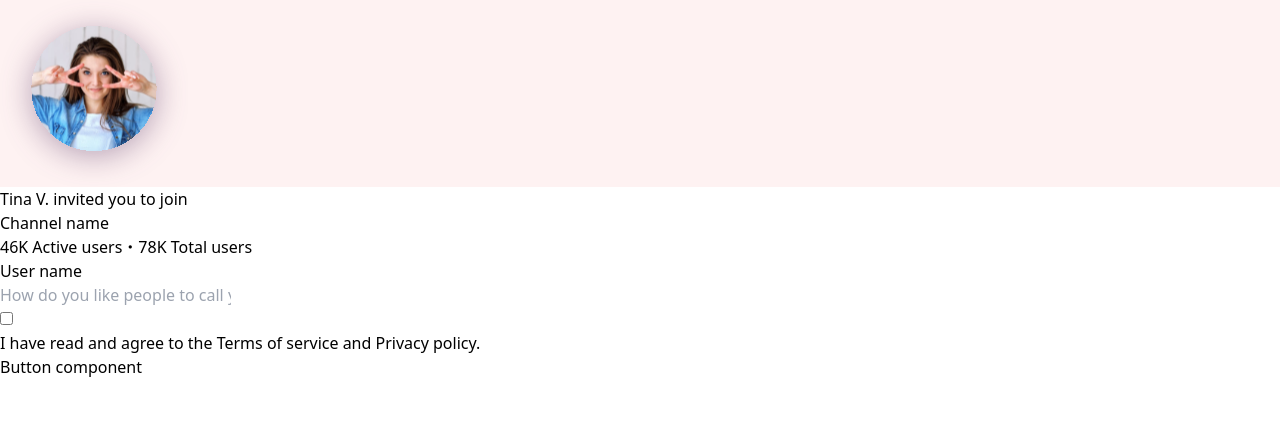
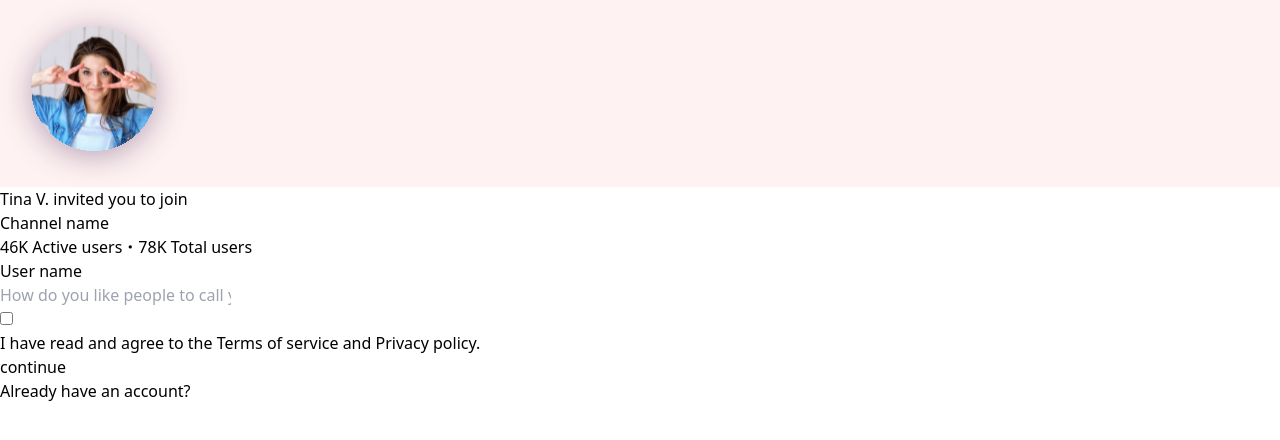
Before and after one commit to DomingosManuelFranco/react-form, a React (Create React App) app: page / in a window 1280 px wide. Shown: the top 440 px of the page. Built offline with nearby package versions, Linux system fonts and the light colour scheme.

Commit message:
button component done

```diff
--- a/src/components/Button.jsx
+++ b/src/components/Button.jsx
@@ -1,5 +1,10 @@
 const Button = () => {
-  return <div>Button component</div>;
+  return (
+    <section>
+      <button>continue</button>
+      <p>Already have an account?</p>
+    </section>
+  );
 };
 
 export default Button;
```
